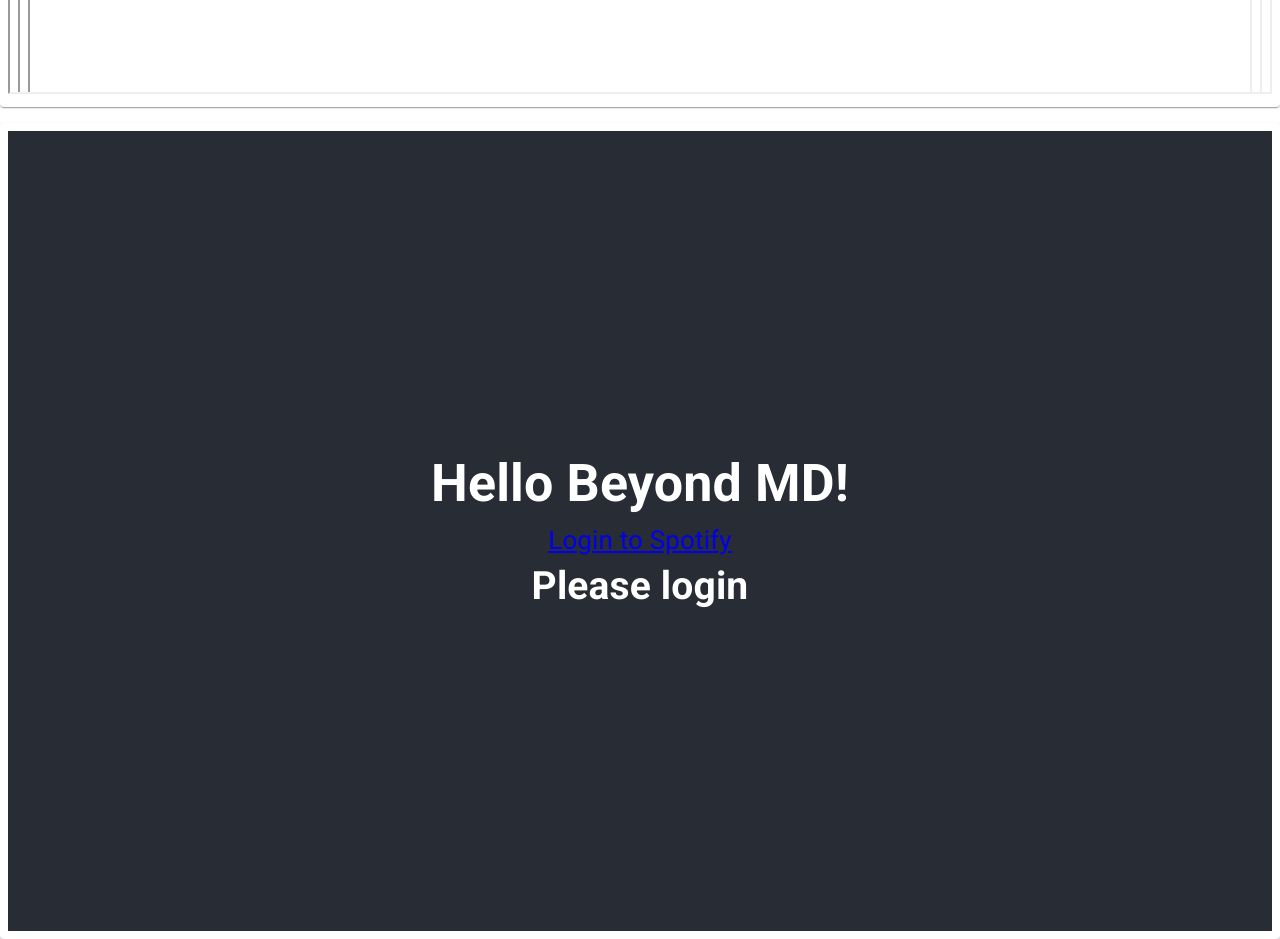
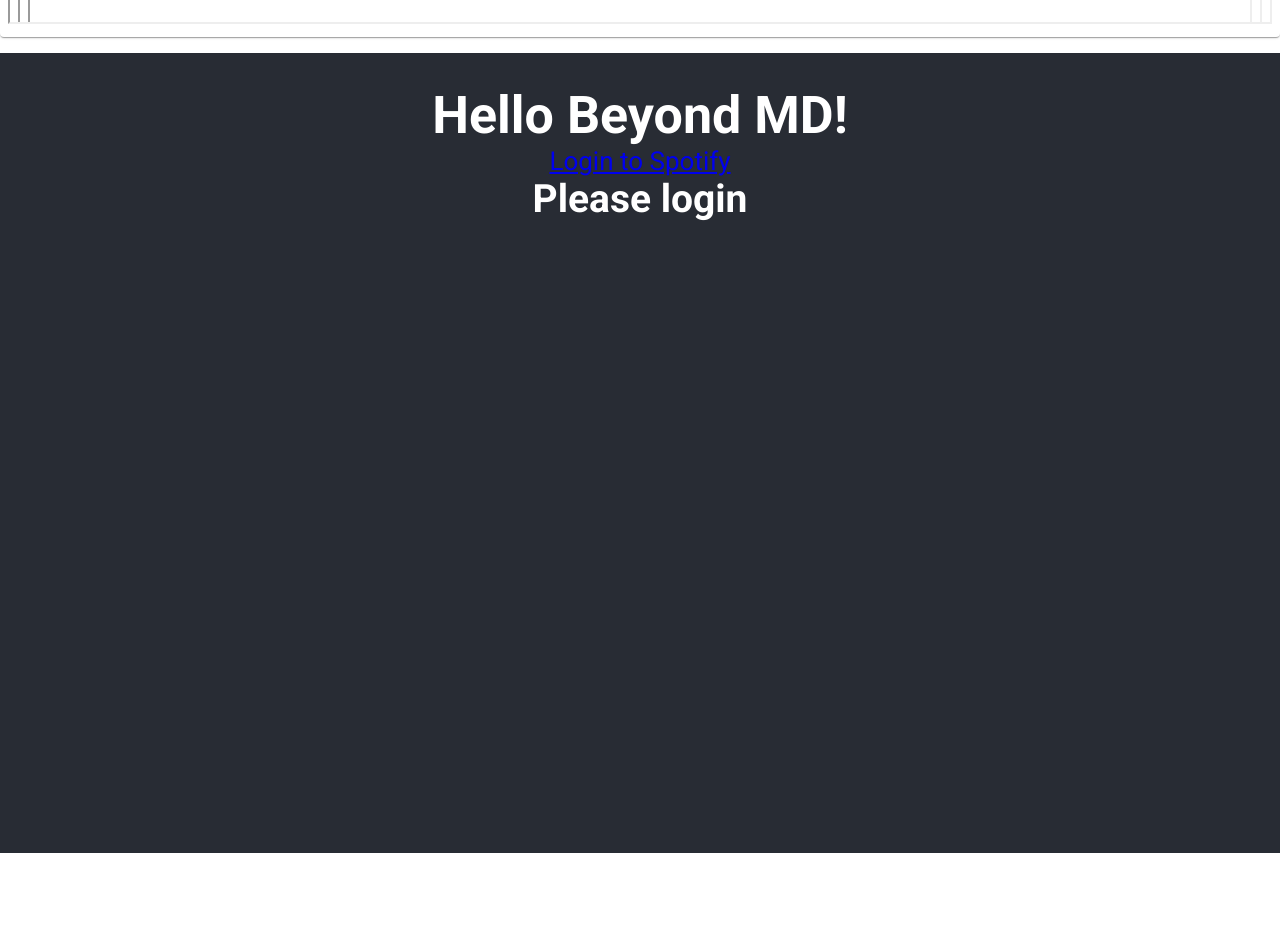
Before and after one commit to andymcbeath/hellobeyondmd, a React (Create React App) app: page / in a window 1280 px wide. Shown: the part 1180-2119 px from the top of the page. After the commit the page ends 2033 px from the top, so only its background shows below. Built offline with nearby package versions, Linux system fonts and the light colour scheme.

Commit message:
styled images with MUI

```diff
--- a/src/App.js
+++ b/src/App.js
@@ -9,6 +9,7 @@
 import Stack from "@mui/material/Stack";
 import { styled } from "@mui/material/styles";
 import Paper from "@mui/material/Paper";
+import ImageList from "@mui/material/ImageList";
 
 function App() {
   const CLIENT_ID = "b3a9f5cec1614bc4958ff8febc440e24";
@@ -81,7 +82,7 @@
 
   return (
     <div>
-      <Box sx={{ width: "100%" }}>
+      <Box sx={{ height: "100%", width: "100%", overflowY: "scroll" }}>
         <Stack spacing={2}>
           <Item>
             <SearchAppBar />
@@ -89,7 +90,6 @@
           <Item>
             <Resume />
           </Item>
-          <Item>
           <div className="App">
             <header className="App-header">
               <h1>Hello Beyond MD!</h1>
@@ -118,10 +118,17 @@
               ) : (
                 <h2>Please login</h2>
               )}
+              <ImageList
+                variant="masonry"
+                cols={3}
+                gap={8}
+                sx={{ width: 800, height: 600 }}
+                rowHeight={300}
+              >
                 {renderArtists()}
+              </ImageList>
             </header>
           </div>
-          </Item>
         </Stack>
       </Box>
     </div>
--- a/src/compononents/Resume.js
+++ b/src/compononents/Resume.js
@@ -2,7 +2,7 @@
 
 const Resume = () => {
   // eslint-disable-next-line jsx-a11y/iframe-has-title
-  return <iframe height="1170" width="100%" src={resume} />;
+  return <iframe height="1100" width="100%" src={resume} />;
 };
 
 export default Resume;
```
Lines whose indentation alone changed are shown as unchanged.
